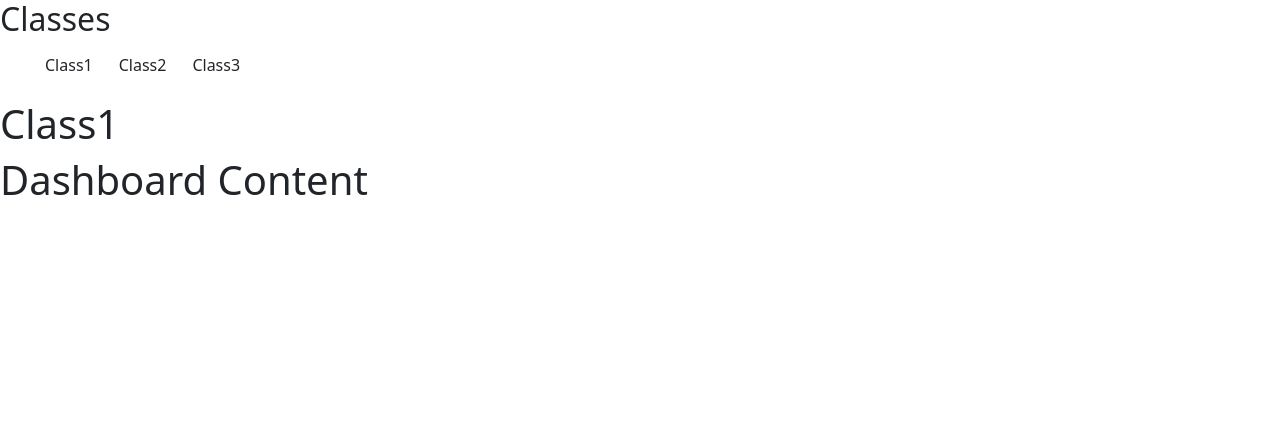
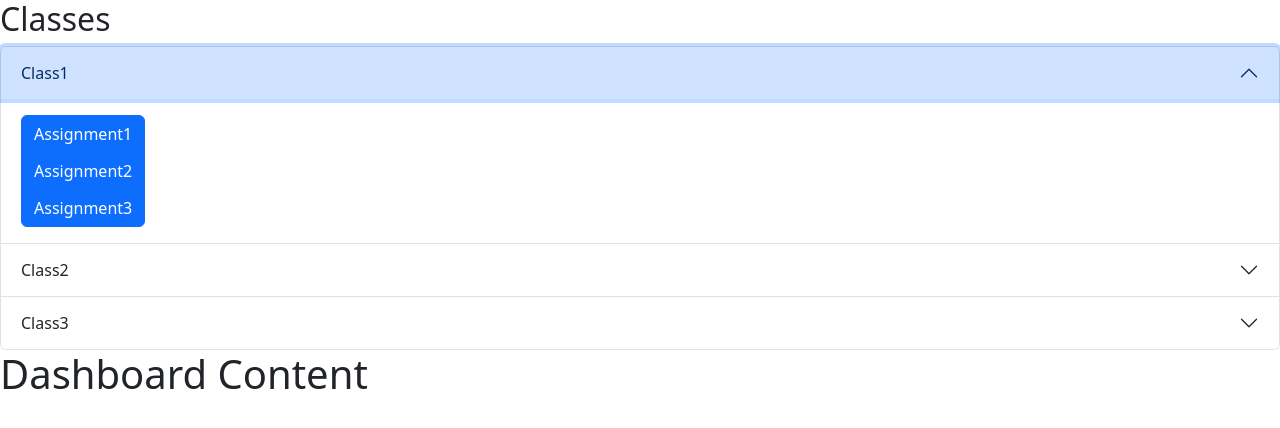
Before and after one commit to grantsweeney02/WisdomWidget, a React (Vite) app in the folder Dashboard/: page / in a window 1280 px wide. Both pictures are taken after a click on the button "Class1". Shown: the top 428 px of the page. Built offline with nearby package versions, Linux system fonts and the light colour scheme.

Commit message:
beginnings of sidebar for assignment selection

```diff
--- a/Dashboard/src/components/ClassesSidebar.jsx
+++ b/Dashboard/src/components/ClassesSidebar.jsx
@@ -1,16 +1,54 @@
 import "../styles/classessidebar.css"
 
-const ClassesSidebar = ({ classes, setActiveClass }) => {
+const ClassesSidebar = ({ classes, setActiveAssignment }) => {
+	const handleAssignmentChange = (assignment) => {
+		setActiveAssignment(assignment)
+	}
+
+	const ClassAccordionItems = classes.map((classData, index) => {
+		const AssignmentButtons = classData.assignments.map((assignmentData, index) => {
+			return (
+				<>
+					<button key={index} type="button" className="btn btn-primary" onClick={() => handleAssignmentChange()}>
+						{assignmentData.name}
+					</button>
+				</>
+			)
+		})
+
+		return (
+			<>
+				<div key={index} className="accordion-item">
+					<h2 className="accordion-header">
+						<button
+							className="accordion-button collapsed"
+							type="button"
+							data-bs-toggle="collapse"
+							data-bs-target={"#collapse-" + index}
+							aria-expanded="false"
+							aria-controls={"collapse-" + index}
+						>
+							{classData.name}
+						</button>
+					</h2>
+					<div id={"collapse-" + index} className="accordion-collapse collapse" data-bs-parent="#classesAccordion">
+						<div className="accordion-body">
+							<div className="btn-group-vertical" role="group" aria-label={classData.name + " Assignment Buttons"}>
+                                {AssignmentButtons}
+							</div>
+						</div>
+					</div>
+				</div>
+			</>
+		)
+	})
+
 	return (
 		<>
 			<h2>Classes</h2>
-			<ul>
-				{classes.map((c, index) => (
-					<button className="btn" key={index} onClick={() => setActiveClass(c)}>
-						{c.name}
-					</button>
-				))}
-			</ul>
+			<div className="accordion" id="classesAccordion">
+				{ClassAccordionItems}
+			</div>
 		</>
 	)
 }
--- a/Dashboard/src/components/Dashboard.jsx
+++ b/Dashboard/src/components/Dashboard.jsx
@@ -3,16 +3,14 @@ import DashboardContent from "./DashboardContent";
 import { useEffect, useState } from "react";
 
 const Dashboard = ({ data }) => {
-    const [activeClass, setActiveClass] = useState(data.classes[0]);
     const [activeAssignment, setActiveAssignment] = useState(null);
 
     return (
         <div>
             <ClassesSidebar
                 classes={data.classes}
-                setActiveClass={setActiveClass}
+                setActiveAssignment={setActiveAssignment}
             />
-            <h1>{activeClass.name}</h1>
             <DashboardContent assignment={activeAssignment}/>
         </div>
     );
```
